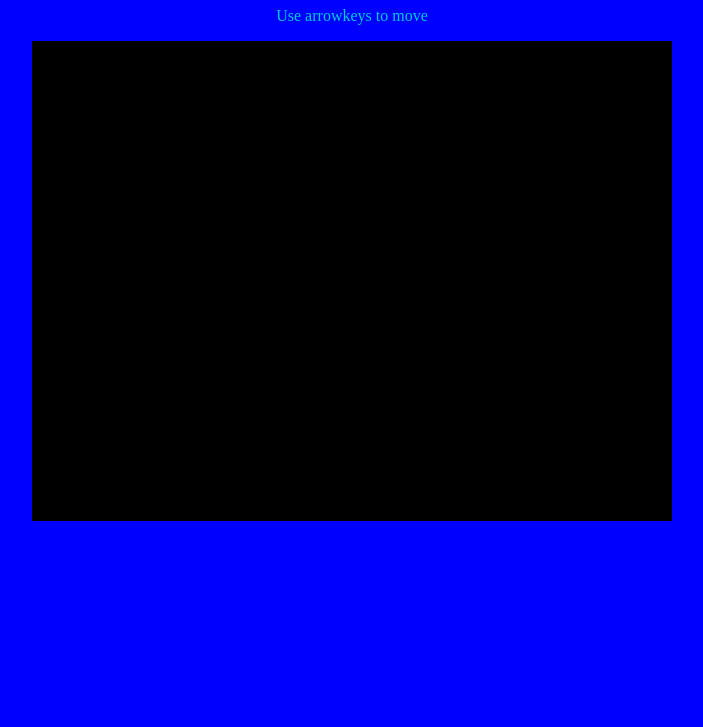
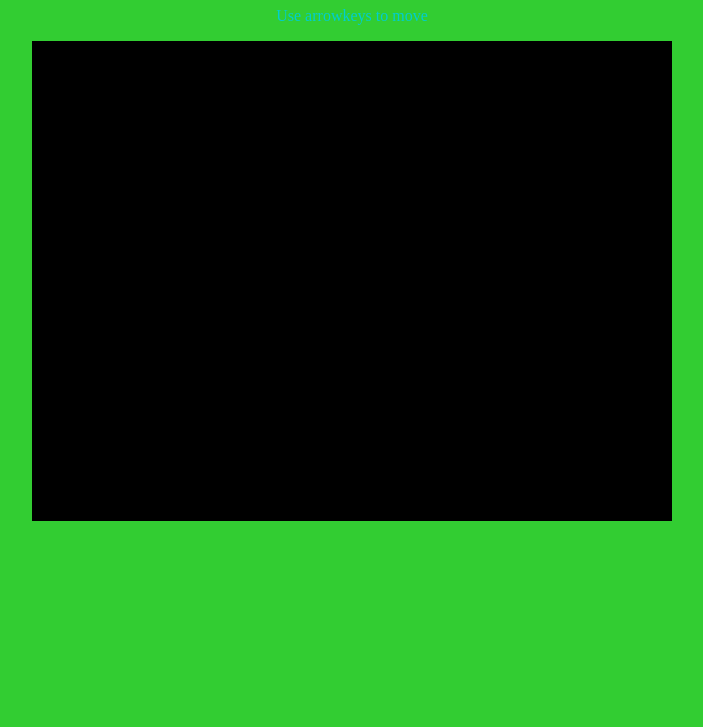
Before and after one commit to GuiGuiCote/ProjetMultimedia, a plain HTML site: page index.html in a window 1280 px wide. Shown: the part 73-800 px from the top of the page, without its empty margins (288-991 px from the left). Drawn offline with Linux system fonts and the light colour scheme.

Commit message:
test changement couleur green

```diff
--- a/css/tron.css
+++ b/css/tron.css
@@ -1,5 +1,5 @@
 body {
-    background-color: blue;
+    background-color: limegreen;
 }
 h1 {
     font-size: 32px;
```
